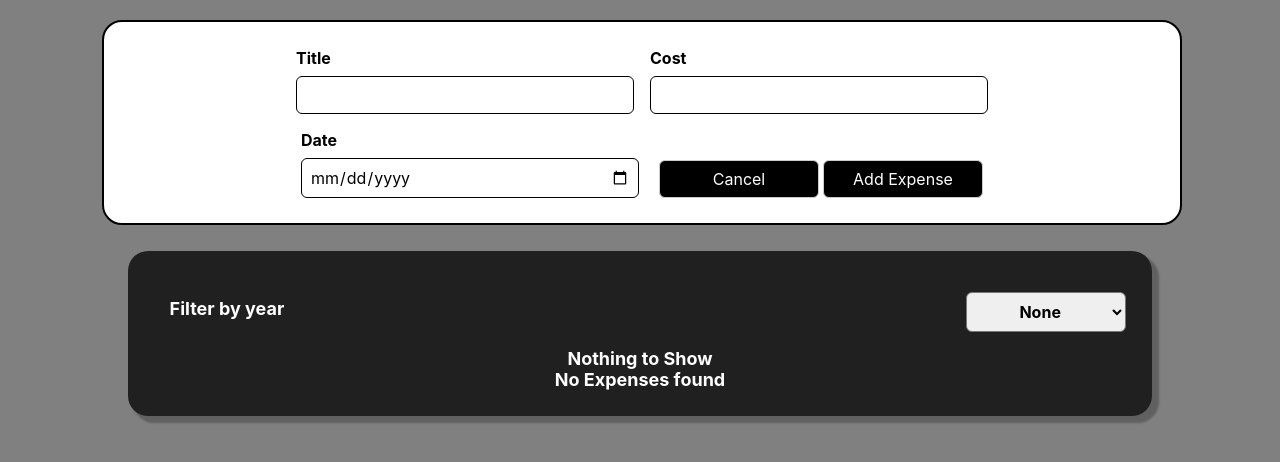
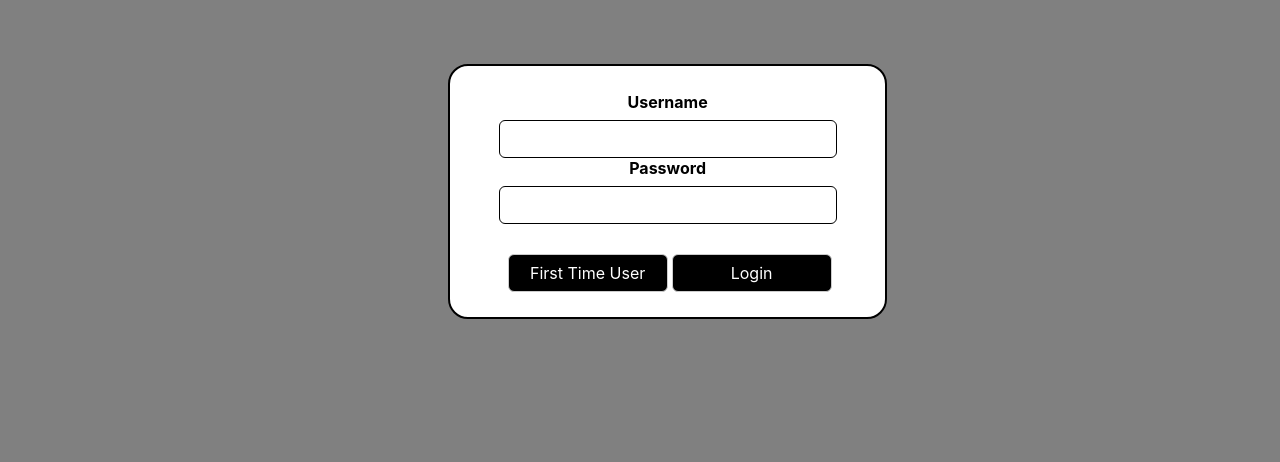
Before and after one commit to the-himanshu/expense-tracker, a React (Create React App) app: page / in a window 1280 px wide. Shown: the top 462 px of the page. Built offline with nearby package versions, Linux system fonts and the light colour scheme.

Commit message:
add a very basic login signup

```diff
--- a/package.json
+++ b/package.json
@@ -8,6 +8,7 @@
     "@testing-library/jest-dom": "^5.16.5",
     "@testing-library/react": "^13.3.0",
     "@testing-library/user-event": "^13.5.0",
+    "axios": "^0.27.2",
     "express": "^4.18.1",
     "jspdf": "^2.5.1",
     "moment": "^2.29.4",
@@ -17,7 +18,7 @@
     "web-vitals": "^2.1.4"
   },
   "scripts": {
-    "start": "node server/server.js",
+    "start": "react-scripts start",
     "build": "react-scripts build",
     "test": "react-scripts test",
     "eject": "react-scripts eject"
--- a/public/index.html
+++ b/public/index.html
@@ -28,7 +28,7 @@
   </head>
   <body>
     <noscript>You need to enable JavaScript to run this app.</noscript>
-    <div id="root">a</div>
+    <div id="root"></div>
     <script type="text/babel" src="js/App.js"></script>
     <!--
       This HTML file is a template.
--- a/src/App.js
+++ b/src/App.js
@@ -1,10 +1,40 @@
 import { useState } from 'react';
 import './App.css';
 import ExpenseList from './components/ExpenseList';
+import Login from './components/Login';
 import NewExpense from './components/NewExpense';
+import moment from "moment";
 
 function App() {
   const [expenseList, setExpenseList] = useState([])
+
+  //this variable is used to check where the token is valid and (not) expired or not
+  let isUserLoggedIn = false
+  let content = null
+
+  const tokenObjectFromStorage = localStorage.getItem('tokenObject')
+  if(tokenObjectFromStorage) {
+    const tokenObject = JSON.parse(tokenObjectFromStorage)
+    const timestamp = moment(tokenObject.timestamp).utc();
+    const currentTime = moment(new Date()).utc();
+    const difference = currentTime.diff(timestamp)
+
+    //the token can only be valid for maximum of 4 hours
+    if(difference > 4 * 60 * 60 * 1000) isUserLoggedIn = false
+    else isUserLoggedIn = true
+  }
+
+  if(isUserLoggedIn) {
+    content = <div><NewExpense onNewExpenseAdded={newExpenseAdded}></NewExpense><ExpenseList expenseList={expenseList}></ExpenseList></div>
+  } else {
+    content = <div><Login onSuccessfulLogin={reloadPage}></Login></div>
+  }
+
+  function reloadPage() {
+    setExpenseList((prevState) => {
+      return [...prevState]
+    })
+  }
 
   function newExpenseAdded(data) {
     setExpenseList((prevState) => {
@@ -12,12 +42,7 @@ function App() {
     })
   }
 
-  return (
-    <div>
-      <NewExpense onNewExpenseAdded={newExpenseAdded}></NewExpense>
-      <ExpenseList expenseList={expenseList}></ExpenseList>
-    </div>
-  );
+  return content
 }
 
 export default App;
--- /dev/null
+++ b/src/apis/loginUser.js
@@ -0,0 +1,24 @@
+import axios from "axios"
+
+async function loginUserAPI(requestBody) {
+    const endpoint = 'https://dev-api-hub.herokuapp.com/api/v1/users/login'
+    const response = await axios.post(endpoint, requestBody)
+
+    if (response.status == 200) {
+        return {
+            isError: false,
+            errorMessage: null,
+            errorCode: null,
+            data: response.data
+        }
+    } else {
+        return {
+            isError: true,
+            errorMessage: response.statusText,
+            errorCode: response.status,
+            data: null
+        }
+    }
+}
+
+export default loginUserAPI
--- /dev/null
+++ b/src/apis/signupUser.js
@@ -0,0 +1,24 @@
+import axios from "axios"
+
+async function signupUserAPI(requestBody) {
+    const endpoint = 'https://dev-api-hub.herokuapp.com/api/v1/users'
+    const response = await axios.post(endpoint, requestBody)
+
+    if (response.status == 200) {
+        return {
+            isError: false,
+            errorMessage: null,
+            errorCode: null,
+            data: response.data
+        }
+    } else {
+        return {
+            isError: true,
+            errorMessage: response.statusText,
+            errorCode: response.status,
+            data: null
+        }
+    }
+}
+
+export default signupUserAPI
--- a/src/components/ExpenseList.js
+++ b/src/components/ExpenseList.js
@@ -77,7 +77,11 @@ function ExpenseList(props) {
     })
 
     doc.text(textArray, 1, 1)
-    doc.save('Report.pdf');
+
+    //here we are using the stored user information in the local storage to create the report file
+    let tokenObject = localStorage.getItem('tokenObject')
+    tokenObject = JSON.parse(tokenObject)
+    doc.save(`Report_${tokenObject.user?.username}_${tokenObject.user?._id}.pdf`);
   }
 
   return (
--- /dev/null
+++ b/src/components/Login.js
@@ -0,0 +1,15 @@
+import LoginForm from "./LoginForm"
+import "../styles/Login.css"
+
+function Login(props) {
+    //event handler for moving data from child component to parent component
+    function onSuccessfulLoginHandler() {
+        props.onSuccessfulLogin()
+    }
+
+    return <div className="login-body">
+        <LoginForm onSuccessfulLogin={onSuccessfulLoginHandler}></LoginForm>
+    </div>
+}
+
+export default Login
--- /dev/null
+++ b/src/components/LoginForm.js
@@ -0,0 +1,119 @@
+import "../styles/LoginForm.css"
+import { useState, useRef } from "react"
+import loginUserAPI from "../apis/loginUser"
+import signupUserAPI from "../apis/signupUser"
+
+function LoginForm(props) {
+    //create reference variables to get values from form
+    const userNameReference = useRef()
+    const passwordReference = useRef()
+    const emailReference = useRef()
+
+    //create state variables for validation
+    const [isUserNameValid, setIsUserNameValid] = useState(1)
+    const [isPasswordValid, setIsPasswordValid] = useState(1)
+
+    //initialize the page as login or signup form by getting value from local storage
+    const isLoginForm_ = localStorage.getItem('isLoginForm')
+    const [isLoginForm, setIsLogin] = useState(parseInt(isLoginForm_) | 1)
+
+    const buttonInputArray = ['Signup', 'Login', 'Already A User', 'First Time User']
+
+    //function to switch between login and signup pages
+    function switchForm() {
+        localStorage.setItem('isLoginForm', toString((isLoginForm + 1) % 2))
+        setIsLogin((isLoginForm + 1) % 2)
+    }
+
+    //user sign up handler
+    async function signupUser(event) {
+        event.preventDefault()
+        const currentUserNameValue = userNameReference.current.value
+        const currentEmailValue = emailReference.current.value
+        const currentPasswordValue = passwordReference.current.value
+
+        if(currentUserNameValue.length == 0 || currentPasswordValue.length == 0) {
+            if(currentUserNameValue.length == 0) setIsUserNameValid(0)
+            else if(currentPasswordValue.length == 0) setIsPasswordValid(0)
+            return
+        }
+
+        const signupRequestBody = {
+            username: currentUserNameValue,
+            email: currentEmailValue,
+            password: currentPasswordValue
+        }
+
+        //here we are calling the external api
+        const signupUserResponse = await signupUserAPI(signupRequestBody)
+
+        if(!signupUserResponse.isError) setIsLogin(1)
+
+        //reset all the reference variables
+        userNameReference.current.value = ''
+        emailReference.current.value = ''
+        passwordReference.current.value = ''
+    }
+
+    //user login handler
+    async function loginUser(event) {
+        event.preventDefault()
+        const currentUserNameValue = userNameReference.current.value
+        const currentPasswordValue = passwordReference.current.value
+
+        if(currentUserNameValue.length == 0 || currentPasswordValue.length == 0) {
+            if(currentUserNameValue.length == 0) setIsUserNameValid(0)
+            else if(currentPasswordValue.length == 0) setIsPasswordValid(0)
+            return
+        }
+
+        const loginRequestBody = {
+            username: currentUserNameValue,
+            password: currentPasswordValue
+        }
+
+        const loginUserResponse = await loginUserAPI(loginRequestBody)
+        const currentTime = new Date()
+
+        if(!loginUserResponse.isError) {
+            const tokenObject = {
+                accessToken: loginUserResponse.data?.accessToken,
+                user: loginUserResponse.data?.user,
+                timestamp: currentTime
+            }
+
+            //here we are storing the user token information in the local storage
+            localStorage.setItem('tokenObject', JSON.stringify(tokenObject))
+            props.onSuccessfulLogin()
+        } else {
+            //error handler models will come over here
+        }
+
+        userNameReference.current.value = ''
+        passwordReference.current.value = ''
+    }
+
+    return (
+        <form className="login-form" onSubmit={isLoginForm == 1 ? loginUser : signupUser}>
+            <div className={`login-form-input-field ${isUserNameValid == 1? '' : 'invalid'}`}>
+                <label>Username</label>
+                <input type="text" ref={userNameReference}></input>
+            </div>
+            {isLoginForm == 0?
+            <div className={`login-form-input-field`}>
+                <label>Email</label>
+                <input type="email" ref={emailReference}></input>
+            </div>: ''}
+            <div className={`login-form-input-field ${isPasswordValid == 1? '' : 'invalid'}`}>
+                <label>Password</label>
+                <input type="password" ref={passwordReference}></input>
+            </div>
+            <div className="login-form-action">
+                <button className="login-form-button" onClick={switchForm}>{buttonInputArray[isLoginForm + 2]}</button>
+                <button className="login-form-button" type="submit">{buttonInputArray[isLoginForm]}</button>
+            </div>
+        </form>
+    )
+}
+
+export default LoginForm
--- /dev/null
+++ b/src/styles/Login.css
@@ -0,0 +1,3 @@
+.login-body {
+    padding-top: 5%;
+}
--- /dev/null
+++ b/src/styles/LoginForm.css
@@ -0,0 +1,55 @@
+.login-form {
+  justify-content: center;
+  border: 2px solid;
+  border-radius: 20px;
+  margin-left: 35%;
+  margin-right: 35%;
+  width: 30%;
+  padding: 2%;
+  gap: 1rem;
+  margin-bottom: 1rem;
+  background-color: white;
+  text-align: center;
+}
+
+.login-form-input-field label {
+  font-weight: bold;
+  margin-bottom: 0.5rem;
+  display: block;
+}
+
+.login-form-input-field input {
+  font: inherit;
+  padding: 0.5rem;
+  border-radius: 6px;
+  border: 1px solid black;
+  width: 20rem;
+  max-width: 100%;
+}
+
+.login-form-input-field.invalid input {
+  border-color: red;
+  background-color: rgb(237, 166, 166);
+}
+
+.login-form-action {
+  display: inline-block;
+  padding-top: 30px;
+}
+
+.login-form-button {
+  text-align: center;
+  background-color: black;
+  font: inherit;
+  color: white;
+  padding: 0.5rem;
+  border-radius: 6px;
+  border: 1px solid #ccc;
+  width: 10rem;
+  max-width: 100%;
+  margin-left: 4px;
+}
+
+::placeholder {
+  color: black;
+}
```
Also changed, not shown: 1 other file (tests, documents, lock files or other folders).
